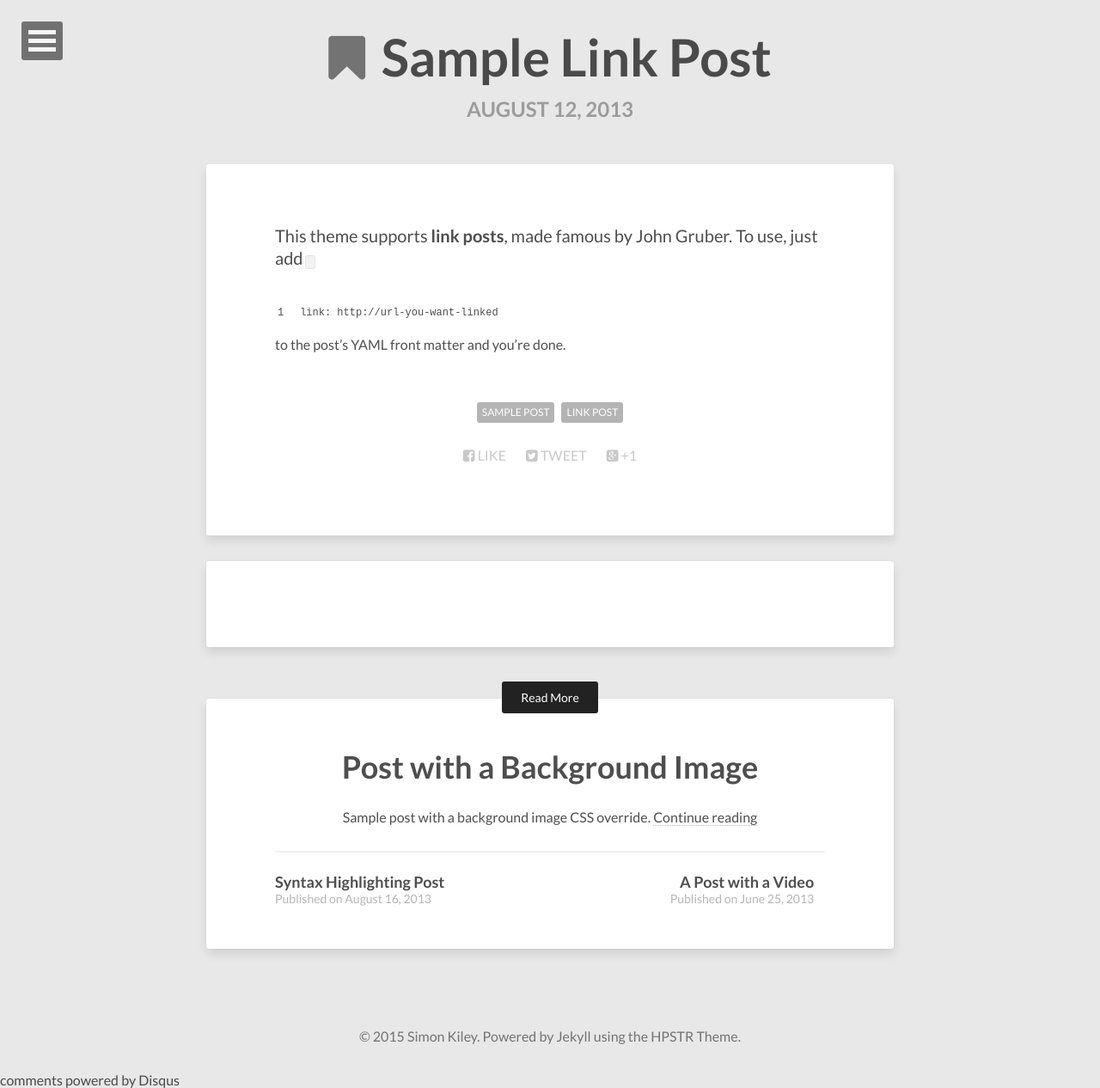
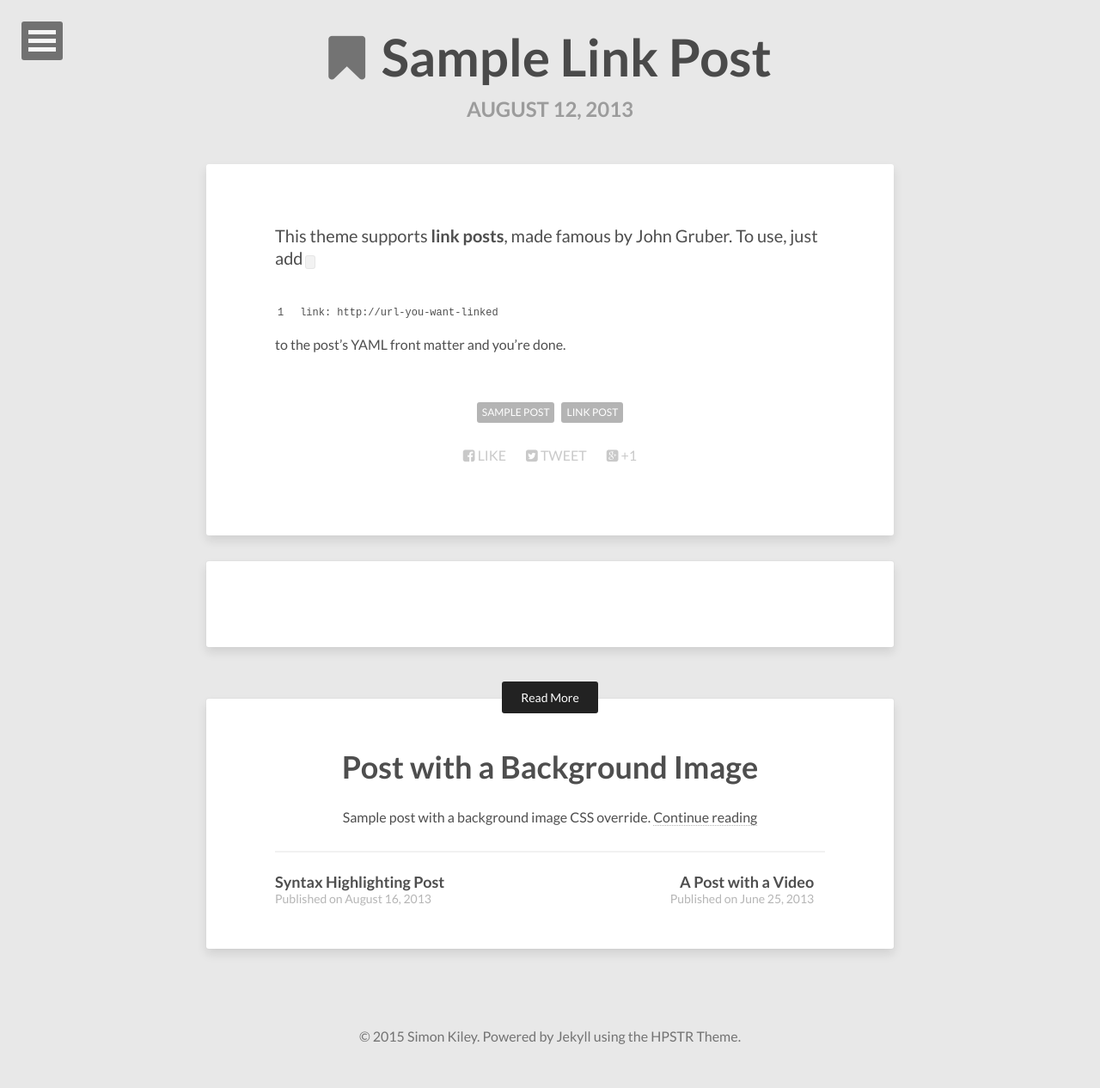
Before and after one commit to simonkiley/gh-pages, a Jekyll site: the page built from _posts/2013-08-12-sample-link-post.md, in a window 1280 px wide. Shown: the whole page at 86% size. Built offline with Jekyll 4.4.1, drawn with Linux system fonts in a browser that asks for light colours; nearby versions of some CDN libraries; comment, search, counter and statistics services are not loaded; some of the changed lines change nothing that is shown.

Commit message:
no disqus, g plus

```diff
--- a/_config.yml
+++ b/_config.yml
@@ -1,6 +1,6 @@
 title:            Simon Kiley
 description:      Simon's GIS stuff
-disqus_shortname: hpstrtheme
+disqus_shortname:
 reading_time:     false
 words_per_minute: 200
 # Your site's domain goes here (eg: //mmistakes.github.io, http://mademistakes.com, etc)
@@ -25,7 +25,7 @@ owner:
   flickr:
   tumblr:
   # google plus id, include the '+', eg +mmistakes
-  google_plus:    +yourid
+  google_plus:
 
 # Background image to be tiled on all pages
 background:
```
